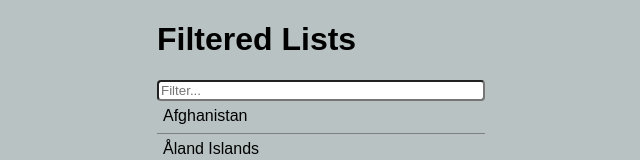
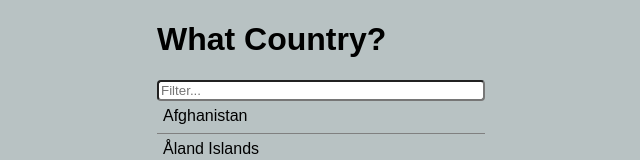
Before and after one commit to kalipsobznuni/react-search-101, a React (Create React App) app: page / in a window 1280 px wide. Shown: the top 160 px of the page, without its empty margins (319-959 px from the left). Built offline with nearby package versions, Linux system fonts and the light colour scheme.

Commit message:
change the headline

```diff
--- a/src/App.js
+++ b/src/App.js
@@ -29,7 +29,7 @@ class App extends Component {
       <div className="App">
         <div className='filtered'>
           <div>
-          <h1> Filtered Lists </h1>
+          <h1> What Country? </h1>
             <input type="text"
               className="search"
               placeholder="Filter..."
```
